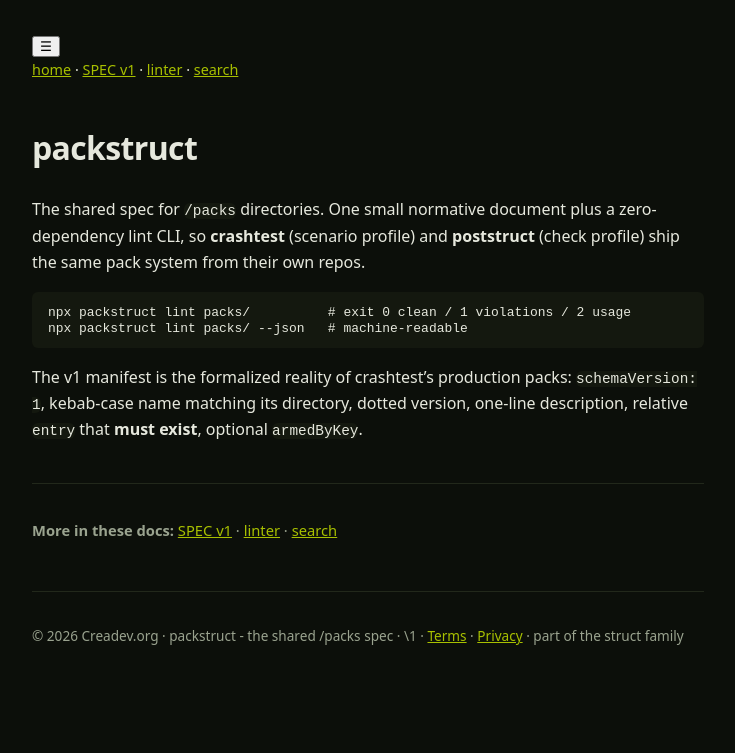
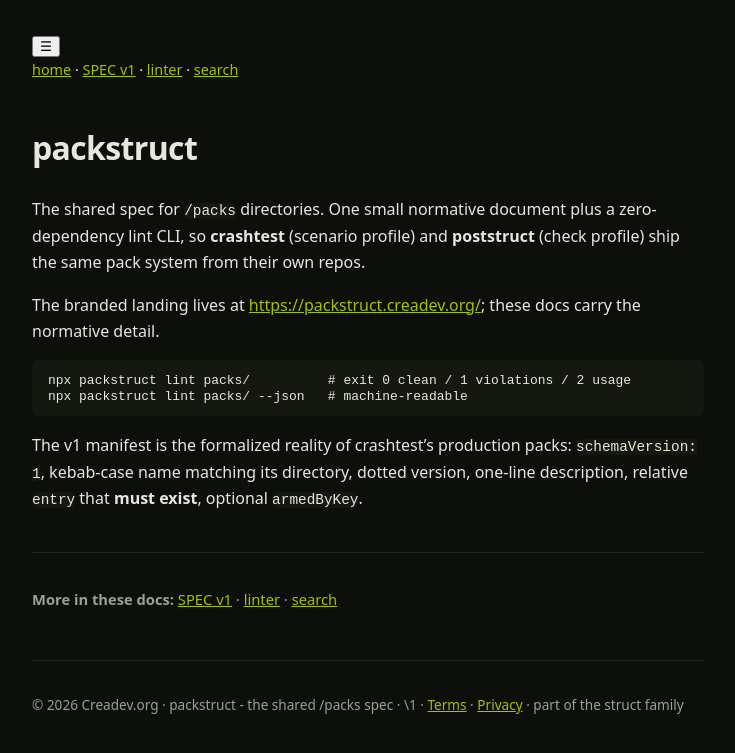
Before and after one commit to dhaupin/packstruct, a Jekyll site: the page built from docs/index.md, in a window 1280 px wide. Shown: the top 753 px of the page, without its empty margins (272-1007 px from the left). Built offline with Jekyll 4.4.1, drawn with Linux system fonts in a browser that asks for light colours.

Commit message:
docs: link the live landing site from the docs index (also triggers the docs build now that Pages source is flipped)

````diff
--- a/docs/index.md
+++ b/docs/index.md
@@ -15,6 +15,9 @@
 The shared spec for `/packs` directories. One small normative document plus a
 zero-dependency lint CLI, so **crashtest** (scenario profile) and
 **poststruct** (check profile) ship the same pack system from their own repos.
+
+The branded landing lives at <https://packstruct.creadev.org/>; these docs
+carry the normative detail.
 
 ```bash
 npx packstruct lint packs/          # exit 0 clean / 1 violations / 2 usage
````
Also changed, not shown: other parts of docs/index.md (+1 -1 lines).
